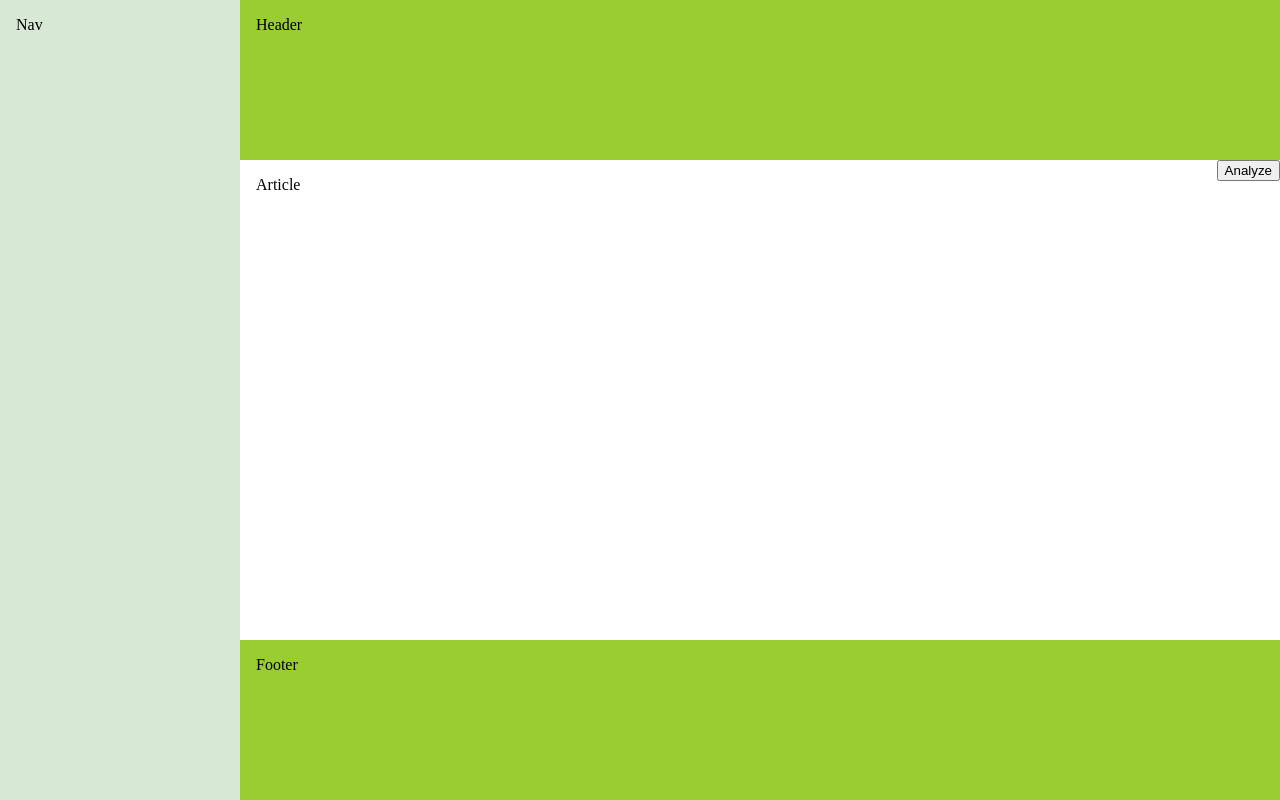
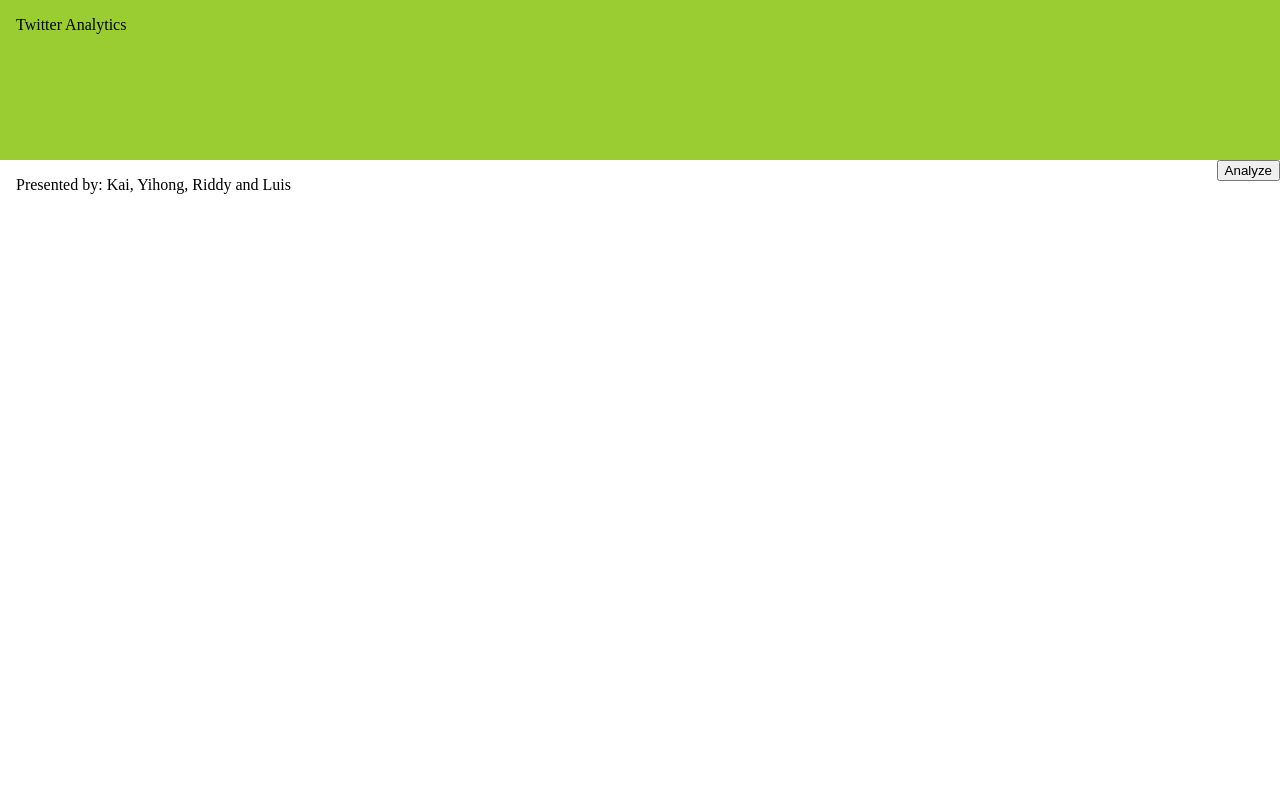
Before and after one commit to cis-761/WebApplication, a Django app: page / in a window 1280 px wide. Run offline with Django 3.2, Linux system fonts and the light colour scheme.

Commit message:
changes to the aesthetics

```diff
--- a/twitter/templates/twitter/tweets_list.html
+++ b/twitter/templates/twitter/tweets_list.html
@@ -39,17 +39,14 @@
 
 </style>
 <body>
-  <nav class="col-1">Nav</nav>
   <div class="col-2">
-  	<header>Header</header>
+  	<header>Twitter Analytics</header>
     <main class="content">
-    <article>Article</article>
+    <article>Presented by: Kai, Yihong, Riddy and Luis</article>
     <form method="post" enctype="multipart/form-data">
     {% csrf_token %}
     <button type="submit">Analyze</button>
 </form>
-
     </main>
-  	<footer>Footer</footer>
   </div>
 </body>
```
Also changed, not shown: twitter/templates/twitter/results.html (+3 -4 lines).
